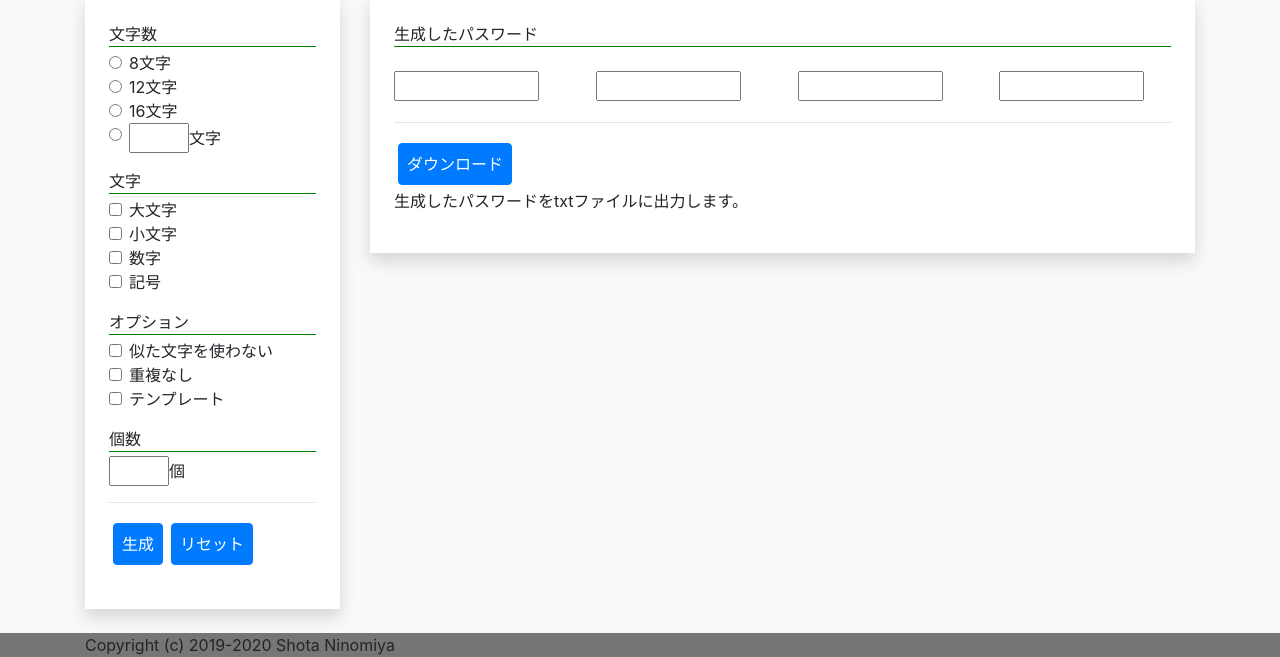
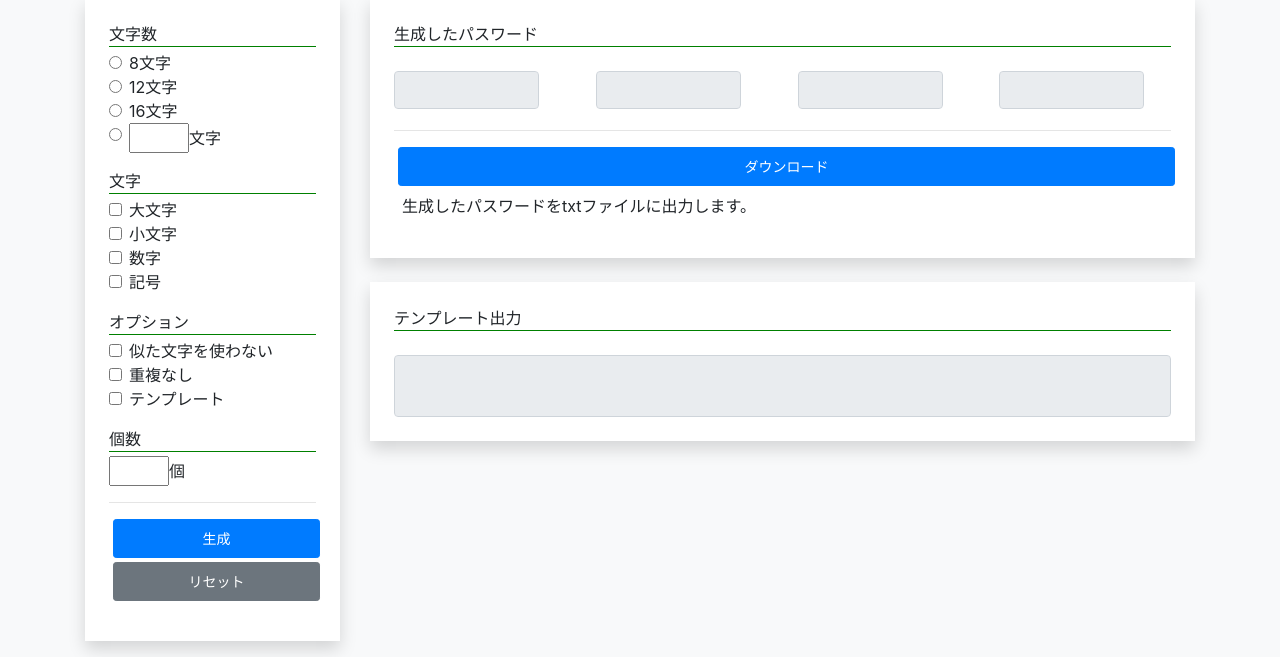
Before and after one commit to nishota/password-maker, an Angular app: page / in a window 1280 px wide. Shown: the part 218-875 px from the top of the page. Built offline with nearby package versions, Linux system fonts and the light colour scheme.

Commit message:
デザイン修正

```diff
--- a/src/app/password-maker/password-maker.component.html
+++ b/src/app/password-maker/password-maker.component.html
@@ -90,8 +90,10 @@
     <hr>
     <div class="form-group">
         <div>
-            <button type="submit" class="btn btn-primary p-2 m-1">生成</button>
-            <button type="submit" class="btn btn-primary p-2 m-1">リセット</button>
+            <button type="submit" class="btn btn-primary btn-sm btn-block p-2 m-1">生成</button>
+        </div>
+        <div>
+            <button type="submit" class="btn btn-secondary btn-sm btn-block p-2 m-1">リセット</button>
         </div>
     </div>
 </form>
--- a/src/app/password-place/password-place.component.html
+++ b/src/app/password-place/password-place.component.html
@@ -2,25 +2,34 @@
     <div class="header mb-4">生成したパスワード</div>
     <div class="row row-cols-4">
         <div class="col">
-            <input type="text" class="output" readonly>
+            <input type="text" class="output form-control" readonly>
         </div>
         <div class="col">
-            <input type="text" class="output" readonly>
+            <input type="text" class="output form-control" readonly>
         </div>
         <div class="col">
-            <input type="text" class="output" readonly>
+            <input type="text" class="output form-control" readonly>
         </div>
         <div class="col">
-            <input type="text" class="output" readonly>
+            <input type="text" class="output form-control" readonly>
         </div>
     </div>
     <hr>
     <div class="form-group">
         <div>
-            <button type="submit" class="btn btn-primary p-2 m-1">ダウンロード</button>
+            <button type="submit" class="btn btn-primary btn-sm btn-block p-2 m-1">ダウンロード</button>
         </div>
-        <div>
+        <div class="m-2">
             生成したパスワードをtxtファイルに出力します。
         </div>
     </div>
 </form>
+
+<form class="p-4 mb-4 shadow bg-white">
+    <div class="header mb-4">テンプレート出力</div>
+    <div class="row">
+        <div class="col">
+            <textarea class="form-control template" readonly></textarea>
+        </div>
+    </div>
+</form>
--- a/src/app/password-place/password-place.component.scss
+++ b/src/app/password-place/password-place.component.scss
@@ -6,3 +6,7 @@
 .header{
     border-bottom: solid green 1px;
 }
+
+.template{
+    resize: none;
+}
```
